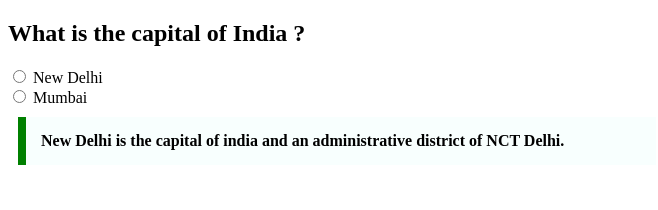
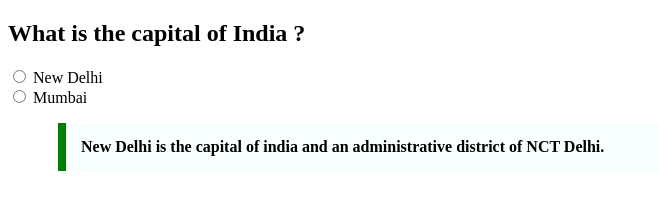
Before and after one commit to acciojob/trivia-VigneshKalyan, a website: page main.html in a window 1280 px wide. Shown: the whole page, without its empty margins (0-658 px from the left). Drawn offline with Linux system fonts and the light colour scheme.

Commit message:
Update main.html
changems

```diff
--- a/main.html
+++ b/main.html
@@ -13,7 +13,8 @@
 		<label for="New Delhi">New Delhi</label><br>
 		<input type="radio" id="Mumbai" name="city" value="Mumbai">
 		<label for="Mumbai">Mumbai</label><br>
-		<p class="ans"><b>New Delhi is the capital of india and an administrative district of NCT Delhi.</b></p>
+			<blockquote>
+		<p class="ans"><b>New Delhi is the capital of india and an administrative district of NCT Delhi.</b></p></blockquote>
 	</form>
 
 
```
